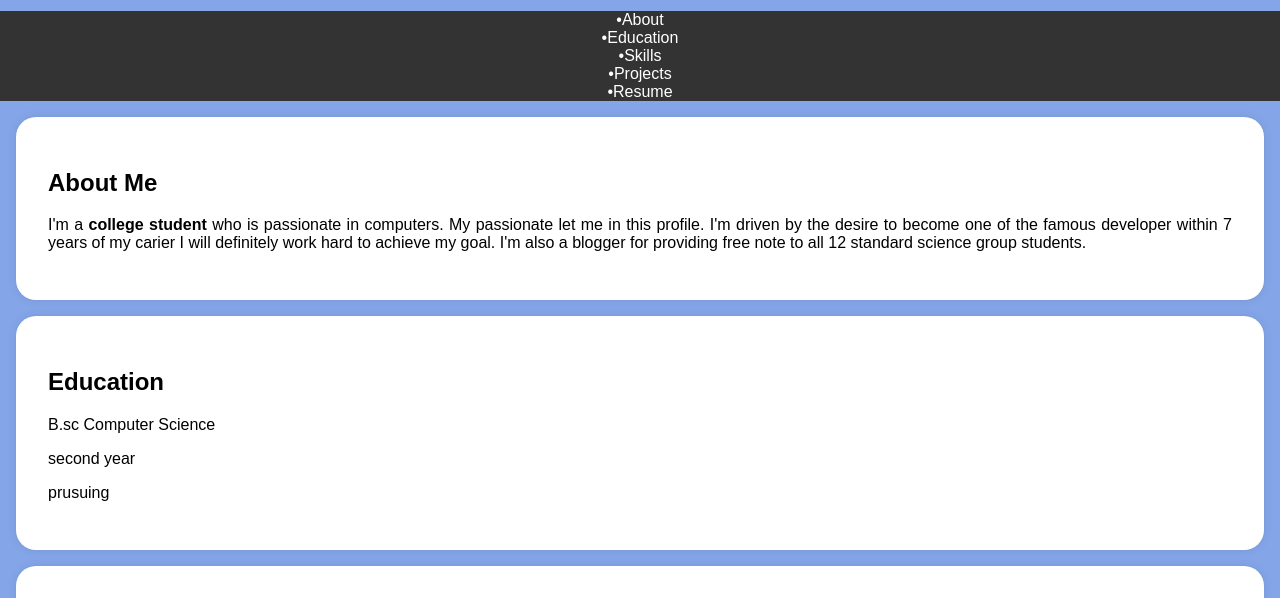
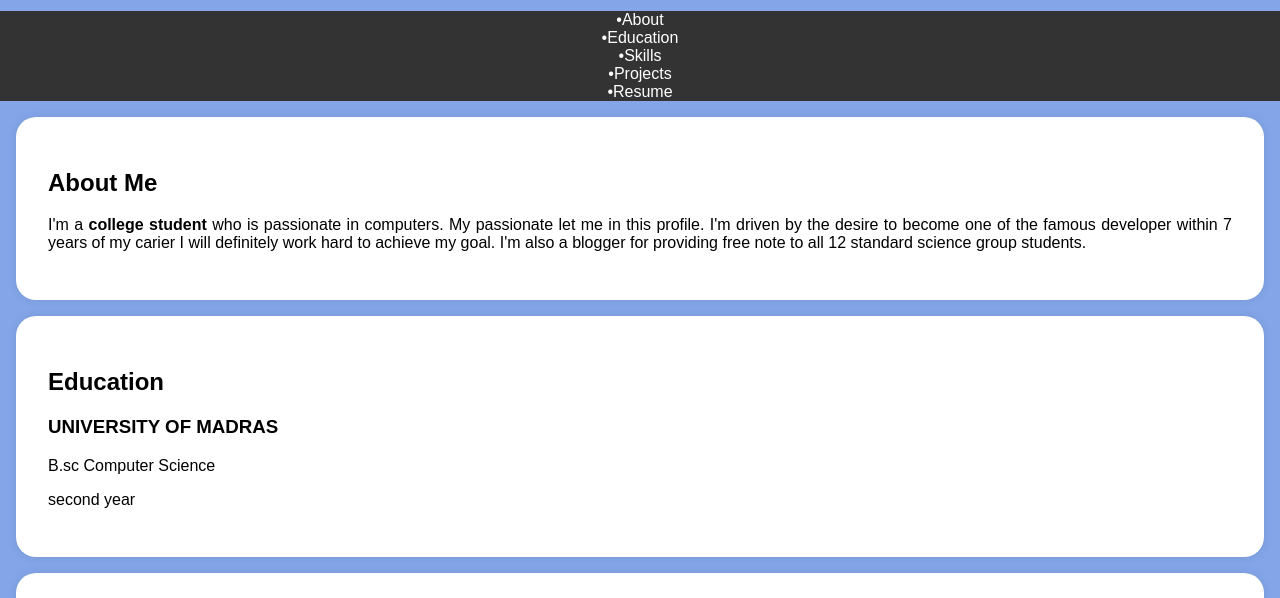
Before and after one commit to alnasreenrafi/digital-protfolio, a plain HTML site: page index.html in a window 1280 px wide. Shown: the part 202-800 px from the top of the page. Drawn offline with Linux system fonts and the light colour scheme.

Commit message:
Update index.html

```diff
--- a/index.html
+++ b/index.html
@@ -130,9 +130,10 @@
     <section id="education">
         <div class="section-content">
             <h2>Education</h2>
+            <h3>UNIVERSITY OF MADRAS </h3>
             <p>B.sc Computer Science </p>
             <p> second year</p>
-            <p>prusuing</p>
+
 
 
         </div>
```
